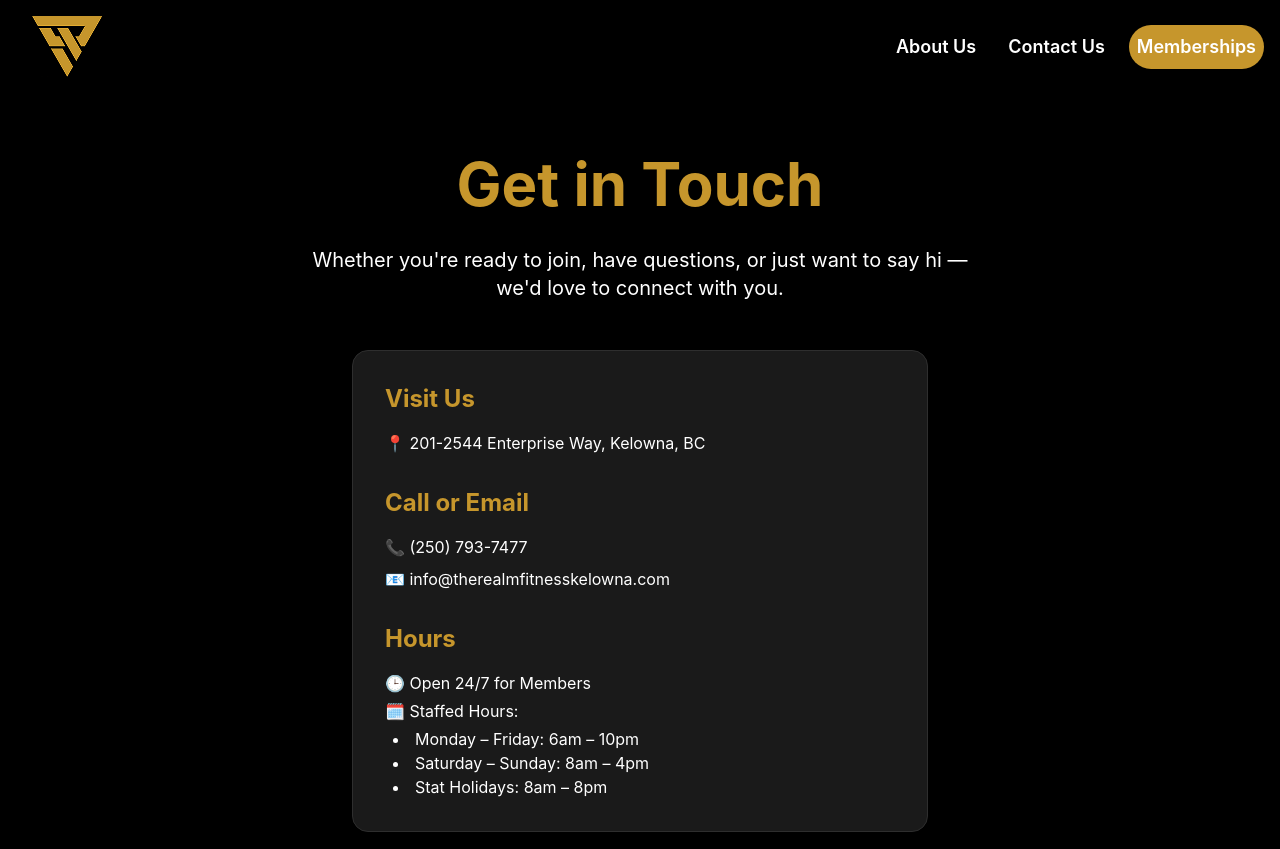
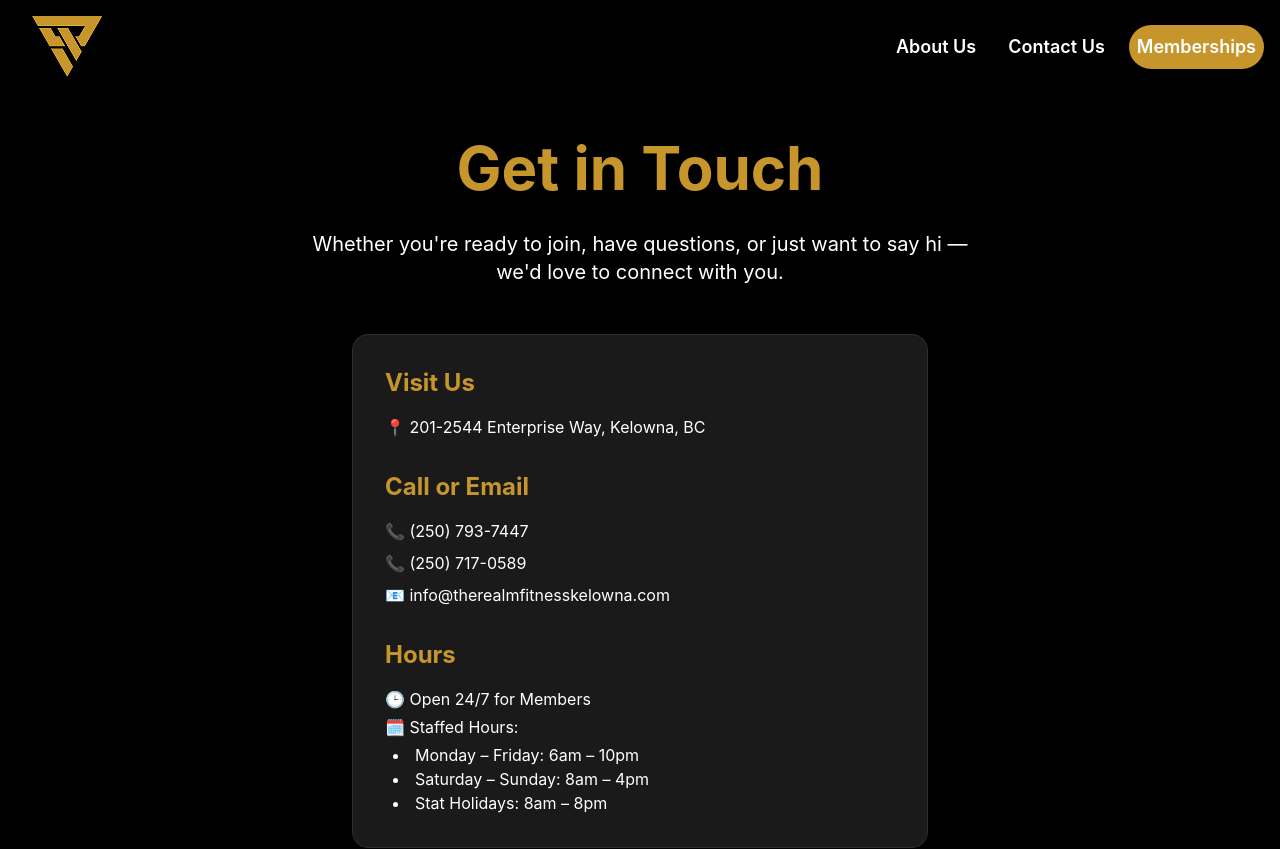
Before and after one commit to sam131102/realm-fitness, a React (Create React App) app: page /contact in a window 1280 px wide. Shown: the top 849 px of the page. Built offline with nearby package versions, Linux system fonts and the light colour scheme.

Commit message:
Update Contact.js

```diff
--- a/src/pages/Contact.js
+++ b/src/pages/Contact.js
@@ -18,7 +18,8 @@ function Contact() {
           <p className="mb-4">📍 201-2544 Enterprise Way, Kelowna, BC</p>
 
           <h2 className="text-2xl font-bold text-[#C6962C] mb-4 mt-8">Call or Email</h2>
-          <p className="mb-2">📞 (250) 793-7477</p>
+          <p className="mb-2">📞 (250) 793-7447</p>
+          <p className="mb-2">📞 (250) 717-0589</p>
           <p className="mb-2">📧 info@therealmfitnesskelowna.com</p>
 
           <h2 className="text-2xl font-bold text-[#C6962C] mb-4 mt-8">Hours</h2>
```
